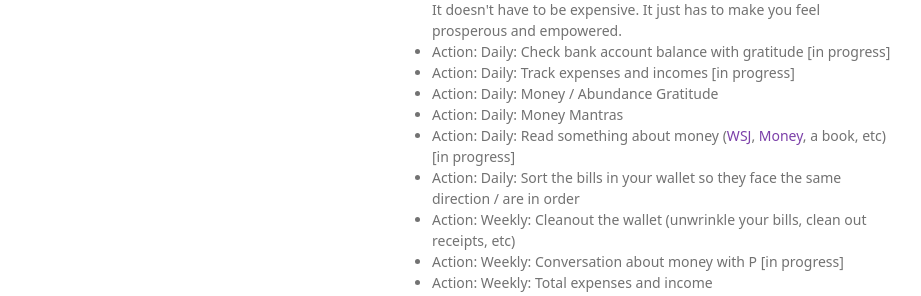
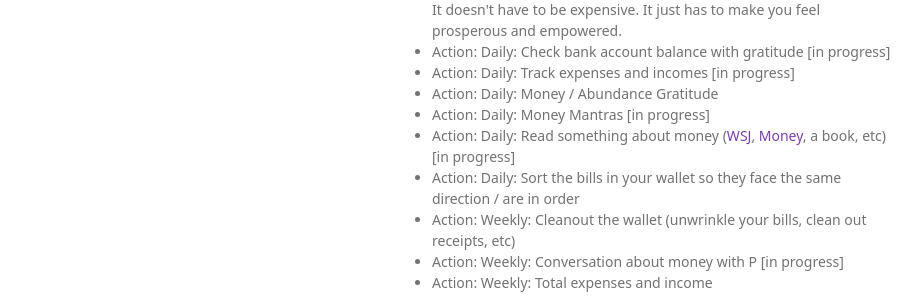
Before and after one commit to rainleander/rainleander.github.io, a Jekyll site: the page a-penny-earned.html, which Jekyll copies as it is, in a window 1280 px wide. Shown: the part 998-1294 px from the top of the page, without its empty margins (178-1099 px from the left). Built offline with Jekyll 4.4.1, drawn with Linux system fonts in a browser that asks for light colours; some web fonts are replaced.

Commit message:
Update a-penny-earned.html

```diff
--- a/a-penny-earned.html
+++ b/a-penny-earned.html
@@ -58,7 +58,7 @@
         <li>Action: Daily: Check bank account balance with gratitude [in progress]</li>
         <li>Action: Daily: Track expenses and incomes [in progress]</li>
         <li>Action: Daily: Money / Abundance Gratitude</li>
-        <li>Action: Daily: Money Mantras</li>
+        <li>Action: Daily: Money Mantras [in progress]</li>
         <li>Action: Daily: Read something about money (<a href="https://www.wsj.com/">WSJ</a>, <a href="https://money.com/">Money</a>, a book, etc) [in progress]</li>
         <li>Action: Daily: Sort the bills in your wallet so they face the same direction / are in order</li>
         <li>Action: Weekly: Cleanout the wallet (unwrinkle your bills, clean out receipts, etc)</li>
```
